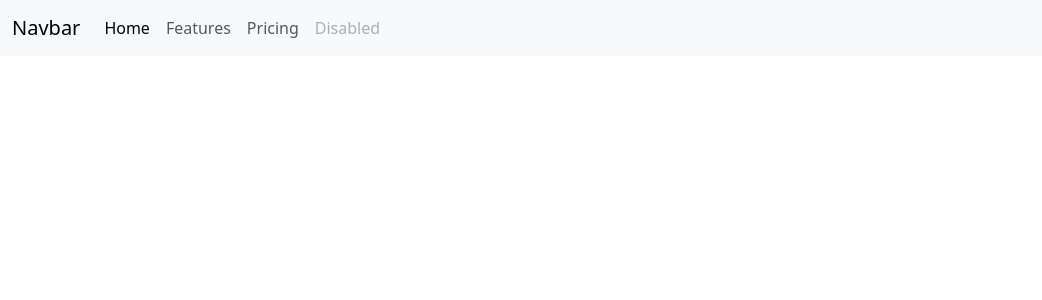
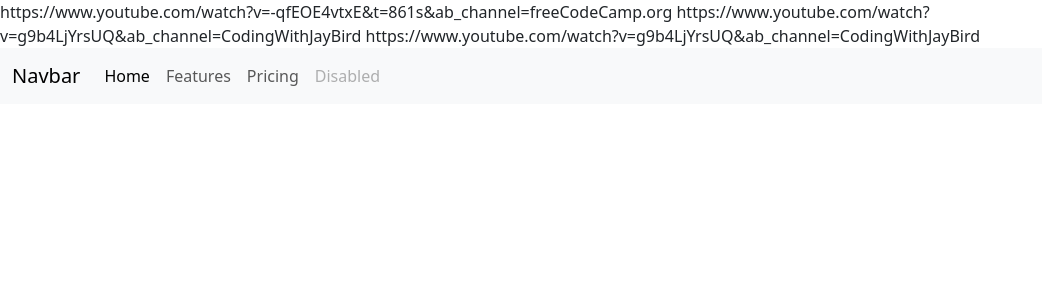
Before and after one commit to hjesse92/public_employee_salaries, a Flask app: template templates/bootstrap-practice.html in a window 1280 px wide. Shown: the top 300 px of the page, without its empty margins (0-1042 px from the left). Run offline with Flask 3, Linux system fonts and the light colour scheme; the template is opened without the code that fills it, so the values that code supplies are empty.

Commit message:
added links to materials in bootstrap-practice.html

```diff
--- a/templates/bootstrap-practice.html
+++ b/templates/bootstrap-practice.html
@@ -1,5 +1,15 @@
 <!doctype html>
 <html lang="en">
+
+<!-- LINKS TO MATERIALS -->
+https://www.youtube.com/watch?v=-qfEOE4vtxE&t=861s&ab_channel=freeCodeCamp.org
+<!-- No need to watch whole thing. Navigate to Navs & Navbars portion of video -->
+
+https://www.youtube.com/watch?v=g9b4LjYrsUQ&ab_channel=CodingWithJayBird
+<!-- Shorter version -->
+
+https://www.youtube.com/watch?v=g9b4LjYrsUQ&ab_channel=CodingWithJayBird
+<!-- Go down to Navbar on sidebar -->
 
 <head>
   <meta charset="utf-8">
```
